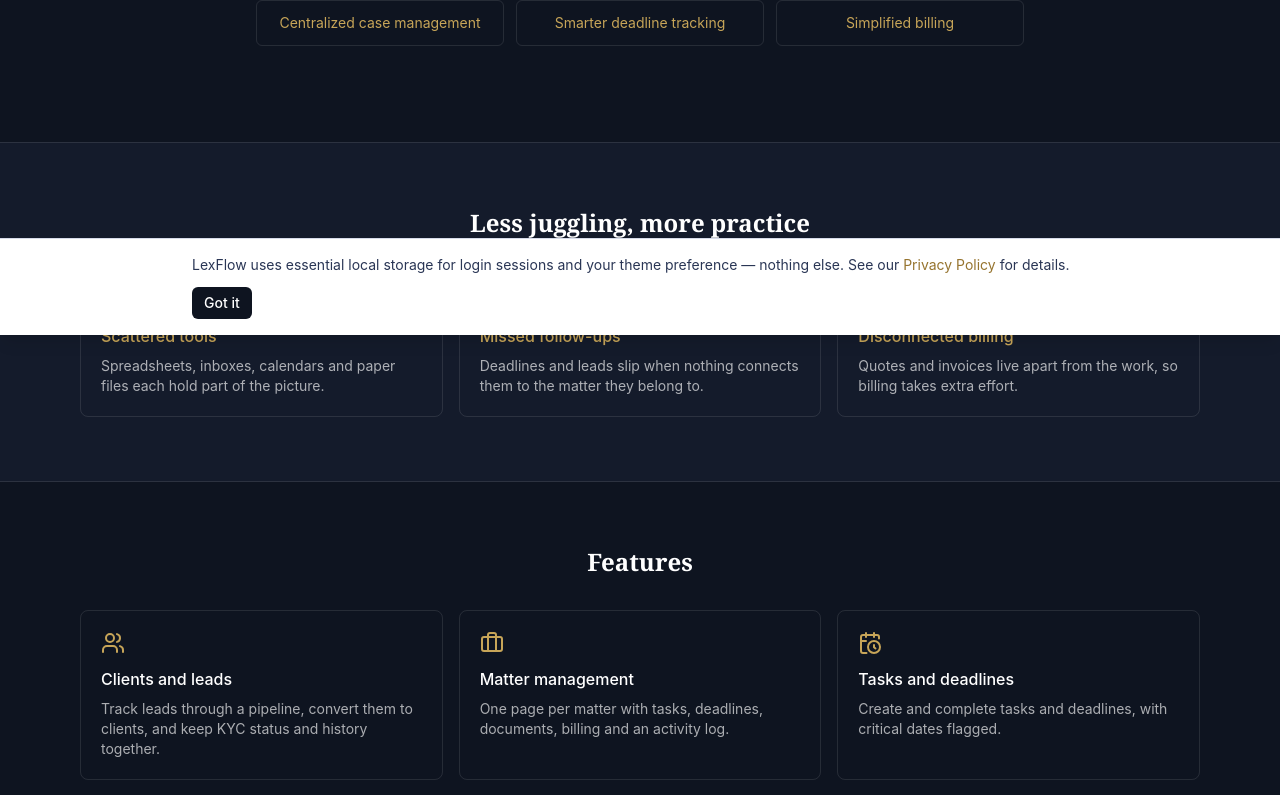
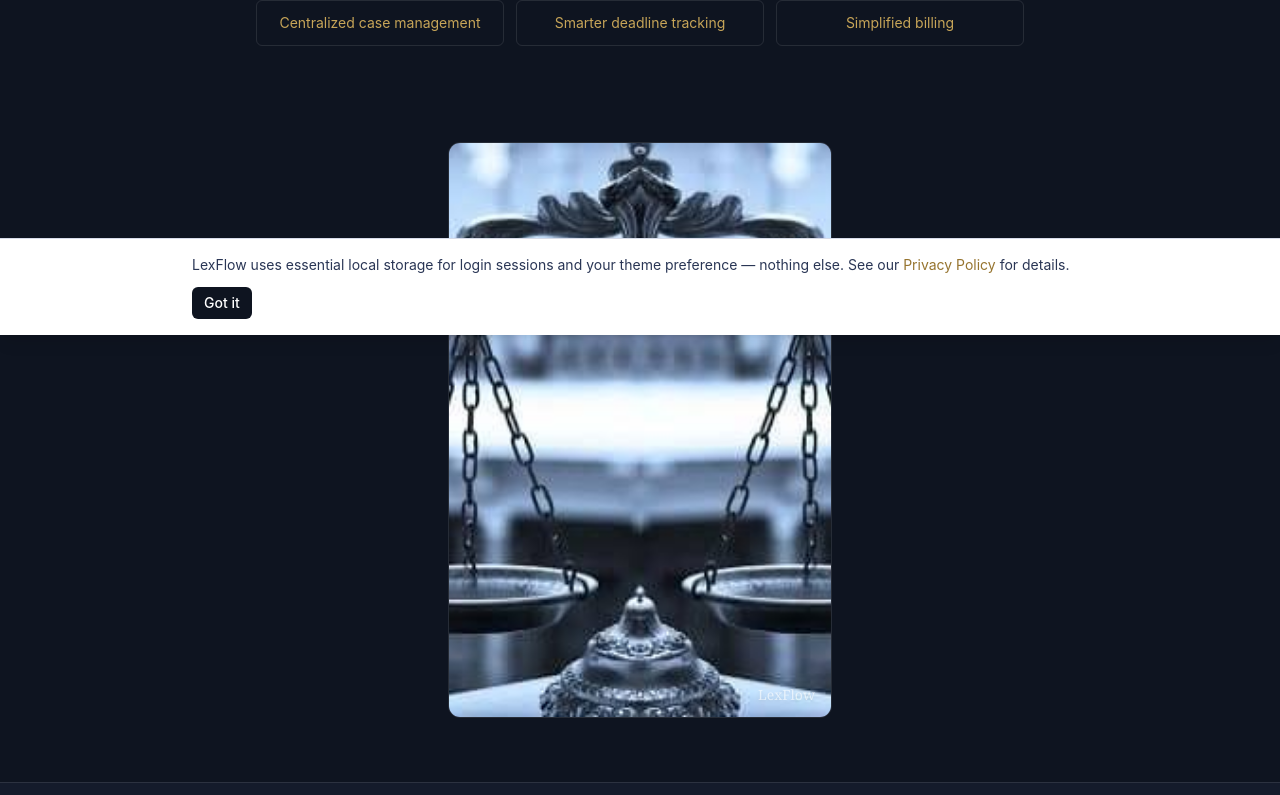
Before and after one commit to juniorkhimz/LexFlow-, a React (Vite) app: page / in a window 1280 px wide. Shown: the part 465-1260 px from the top of the page. Built offline with nearby package versions, Linux system fonts and the light colour scheme; no server answers.

Commit message:
Add landing photo

```diff
--- /dev/null
+++ b/src/routes/landing/branded-photo.tsx
@@ -0,0 +1,39 @@
+import { useState } from "react";
+
+// A photo with a small brand mark in the corner. The mark is a visual
+// overlay for branding, not copy protection: anyone can crop it or remove
+// it in the browser. The whole section hides itself if the image file is
+// missing, so nothing broken shows while you source a photo.
+export function BrandedPhoto({
+  src,
+  alt,
+  mark,
+  className = "h-64 md:h-96",
+}: {
+  src: string;
+  alt: string;
+  mark: string;
+  className?: string;
+}) {
+  const [missing, setMissing] = useState(false);
+  if (missing) return null;
+  return (
+    <section className="mx-auto max-w-6xl px-4 pb-16">
+      <figure className={`relative overflow-hidden rounded-xl border border-white/10 ${className}`}>
+        <img
+          src={src}
+          alt={alt}
+          loading="lazy"
+          onError={() => setMissing(true)}
+          className="h-full w-full object-cover"
+        />
+        <figcaption
+          aria-hidden
+          className="pointer-events-none absolute bottom-3 right-4 select-none font-display text-sm text-white/60 drop-shadow"
+        >
+          {mark}
+        </figcaption>
+      </figure>
+    </section>
+  );
+}
--- a/src/routes/landing/landing.tsx
+++ b/src/routes/landing/landing.tsx
@@ -3,6 +3,8 @@
 import { ArrowRight, Briefcase, CalendarClock, FileText, Menu, Receipt, Sparkles, Users, X } from "lucide-react";
 import { useDocumentTitle } from "@/hooks/use-document-title";
 import { CONTACT_EMAIL } from "@/routes/legal/legal-notice";
+import { BrandedPhoto } from "@/routes/landing/branded-photo";
+
 // Brand name lives here so a rename is a one-line change.
 const BRAND = "LexFlow";
 
@@ -96,6 +98,15 @@
           </ul>
         </section>
 
+        {/* Photo: save it as public/images/law-hero.jpg. Hides itself until the file exists.
+            For a full-width wide banner instead of a portrait card, delete the className line. */}
+        <BrandedPhoto
+          src="/images/law-hero.jpg"
+          alt="Scales of justice, a gavel and law books on a desk"
+          mark={BRAND}
+          className="mx-auto h-[36rem] max-w-sm"
+        />
+
         {!shotMissing && (
           <section aria-labelledby="preview" className="mx-auto max-w-6xl px-4 pb-16">
             <h2 id="preview" className="mb-6 text-center font-display text-2xl font-semibold">
```
Also changed, not shown: public/images/law-hero.jpg (added). Lines whose indentation alone changed are shown as unchanged.
